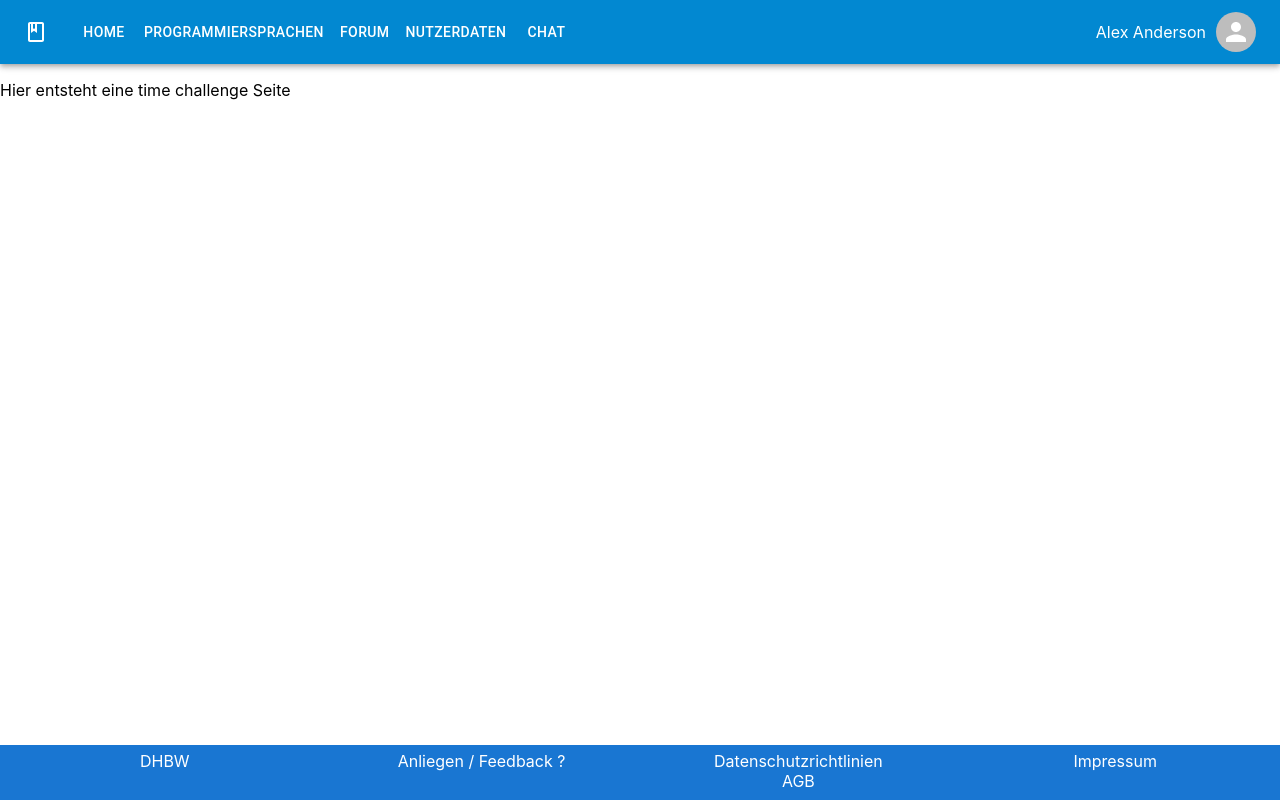
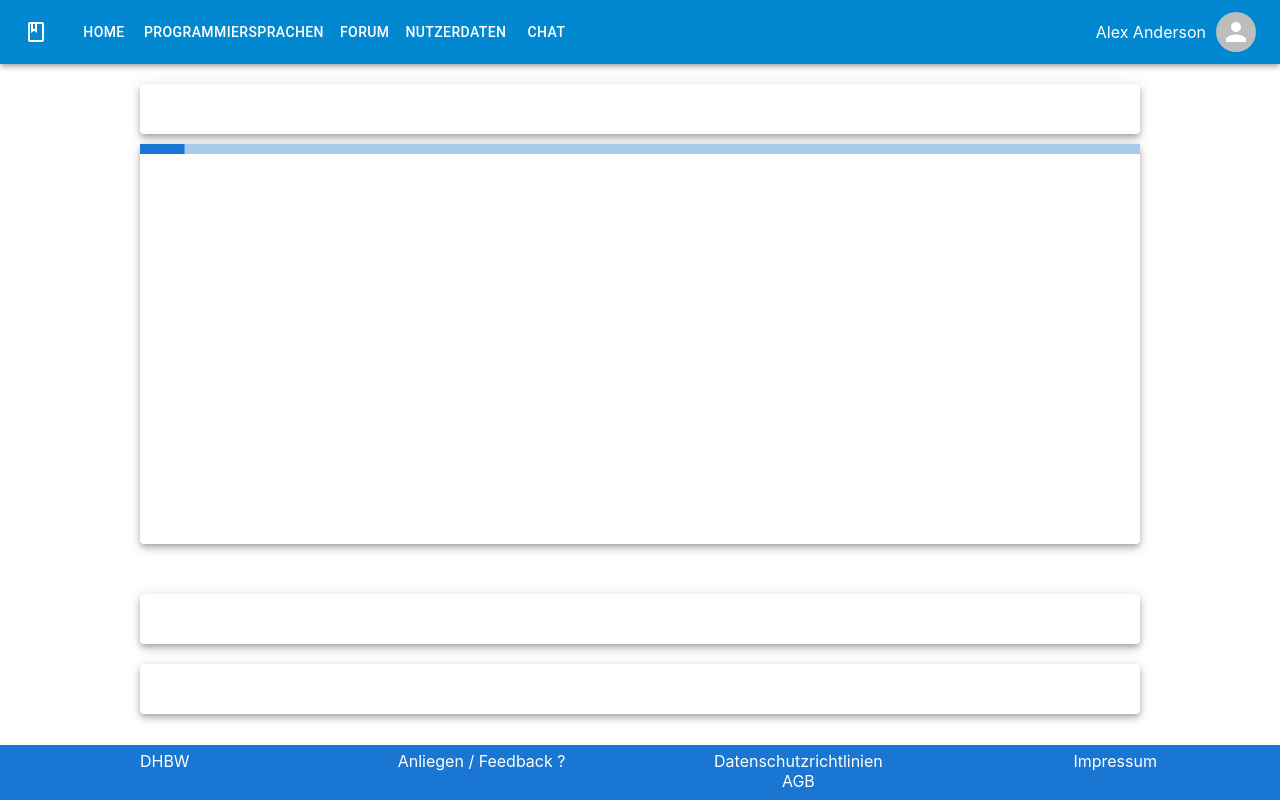
Before and after one commit to sakulklk/Lernmanagement, a Next.js app: page /home_challenges_time in a window 1280 px wide. Built offline with nearby package versions, Linux system fonts and the light colour scheme.

Commit message:
3 files modified

```diff
--- a/pages/home_challenges_time.js
+++ b/pages/home_challenges_time.js
@@ -1,11 +1,74 @@
+import * as React from 'react';
 import NavBar from '../components/NavBar.js';
 import Footer from '../components/Footer.js';
+import Paper from '@mui/material/Paper';
+import Box from '@mui/material/Box';
+import Grid from '@mui/material/Grid';
+import LinearProgress from '@mui/material/LinearProgress';
 
 export default function Test() {
+  const [progress, setProgress] = React.useState(0);
+
+  React.useEffect(() => {
+    const timer = setInterval(() => {
+      setProgress((oldProgress) => {
+        if (oldProgress === 500) {
+          return 0;
+        }
+        const diff = Math.random() * 1;
+        return Math.min(oldProgress + diff, 500);
+      });
+    }, 500);
+
+    return () => {
+      clearInterval(timer);
+    };
+  }, []);
   return (
     <>
       <NavBar></NavBar>
-      <p>Hier entsteht eine time challenge Seite</p>
+      <Paper
+        elevation={5}
+        style={{
+          margin: 'auto ',
+          marginTop: '20px',
+          width: '1000px',
+          height: '50px',
+        }}
+      >
+        {' '}
+      </Paper>
+      <Paper
+        elevation={5}
+        style={{ margin: '10px auto', width: '1000px', height: '400px' }}
+      >
+        <LinearProgress
+          variant="determinate"
+          value={progress}
+          style={{ height: '10px' }}
+        />
+      </Paper>
+      <Paper
+        elevation={5}
+        style={{
+          margin: 'auto ',
+          marginTop: '50px',
+          width: '1000px',
+          height: '50px',
+        }}
+      ></Paper>
+      <Paper
+        elevation={5}
+        style={{
+          margin: 'auto ',
+          marginTop: '20px',
+          width: '1000px',
+          height: '50px',
+        }}
+      >
+        {' '}
+      </Paper>
+
       <Footer></Footer>
     </>
   );
--- a/pages/home_dashboard_challenge_categories.js
+++ b/pages/home_dashboard_challenge_categories.js
@@ -17,7 +17,7 @@ export default function Test() {
         <List>
           <ListItem
             component={Link}
-            href="/home_challenges_five"
+            href="/home_challenges_time"
             style={{
               display: 'flex',
               justifyContent: 'center',
@@ -31,7 +31,7 @@ export default function Test() {
           <Divider />
           <ListItem
             component={Link}
-            href="/"
+            href="/home_challenges_five"
             style={{
               display: 'flex',
               justifyContent: 'center',
@@ -45,7 +45,7 @@ export default function Test() {
           <Divider />
           <ListItem
             component={Link}
-            href="/"
+            href="/home_challenges_friends"
             style={{
               display: 'flex',
               justifyContent: 'center',
```
Also changed, not shown: 1 other file (tests, documents, lock files or other folders).
